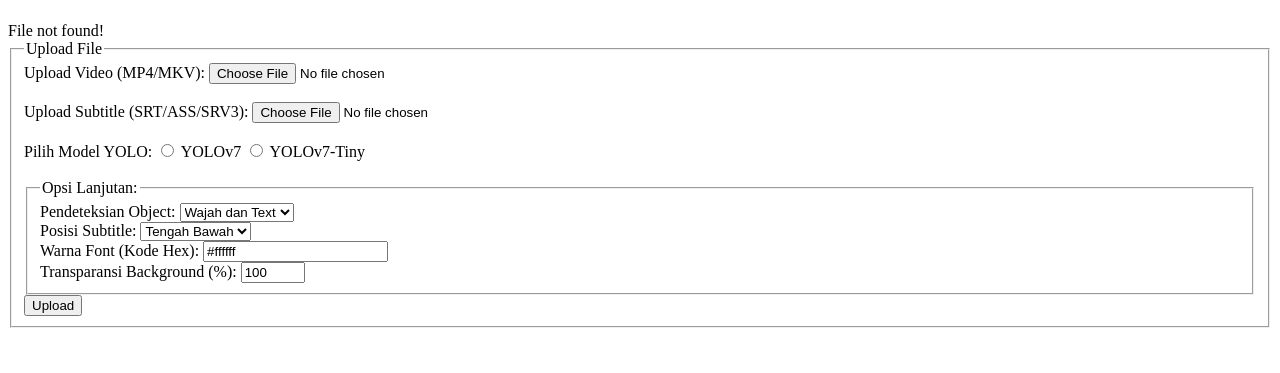
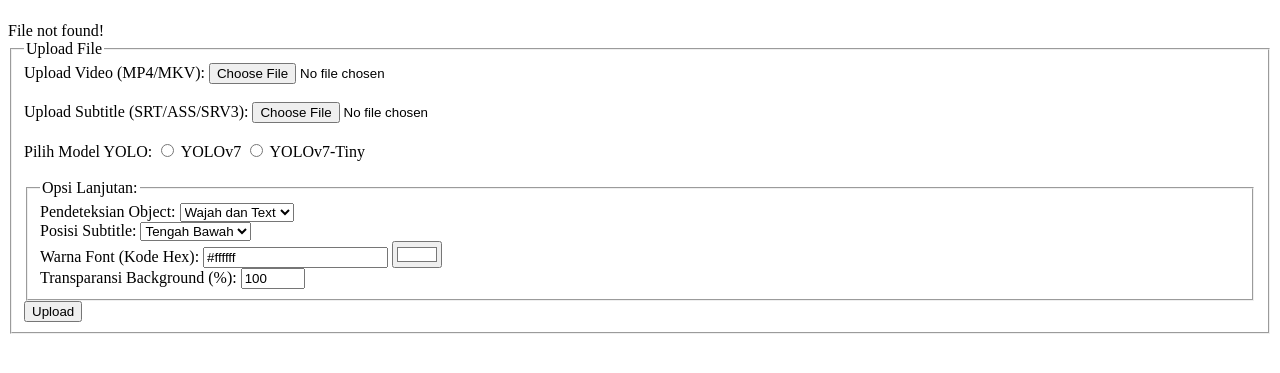
Before and after one commit to haryard/automatic-subtitle-positioning-app, a Flask app: page /preview/delete/1 in a window 1280 px wide. Shown: the part 58-431 px from the top of the page. Run offline with Flask 3, Linux system fonts and the light colour scheme; data that the repository does not hold is empty.

Commit message:
add color picker for upload form

```diff
--- a/app/main.py
+++ b/app/main.py
@@ -28,7 +28,7 @@ def extract_detect_all_subtitle_frame(video_path, subtitle_path, fps, subtitle_f
     db.commit()
 
 
-@bp.route("/", methods=('GET', 'POST'))
+@bp.route("/upload", methods=('GET', 'POST'))
 def index():
     db = get_db()
     if request.method == 'POST':
--- a/app/templates/base.html
+++ b/app/templates/base.html
@@ -4,8 +4,11 @@
     <meta charset="UTF-8">
     <meta name="viewport" content="width=device-width, initial-scale=1.0">
     <title>Penempatan Subtitle Otomatis - {% block title %}{% endblock title %}</title>
-    {% block css %}{% endblock css %}
-    {% block js %}{% endblock js %}
+    {% block css %}
+    {% endblock css %}
+    {% block js %}
+    <script src="https://cdnjs.cloudflare.com/ajax/libs/jquery/3.7.1/jquery.slim.min.js" integrity="sha512-sNylduh9fqpYUK5OYXWcBleGzbZInWj8yCJAU57r1dpSK9tP2ghf/SRYCMj+KsslFkCOt3TvJrX2AV/Gc3wOqA==" crossorigin="anonymous" referrerpolicy="no-referrer"></script>
+    {% endblock js %}
 </head>
 <body>
     <header>
--- a/app/templates/upload.html
+++ b/app/templates/upload.html
@@ -10,7 +10,7 @@
     {% for message in get_flashed_messages() %}
     <div class="flash">{{ message }}</div>
     {% endfor %}
-    <form action="/" method="post" enctype="multipart/form-data">
+    <form action="/upload" method="post" enctype="multipart/form-data">
         <fieldset>
             <legend>Upload File</legend>
             <label for="video">Upload Video (MP4/MKV):</label>
@@ -45,7 +45,8 @@
                 </select><br>
 
                 <label for="fontColor">Warna Font (Kode Hex):</label>
-                <input type="text" name="fontColor" id="fontColor" value="#ffffff"><br>
+                <input type="text" name="fontColorText" id="fontColorText" value="#ffffff">
+                <input type="color" name="fontColor" id="fontColor" value="#ffffff"><br>
 
                 <label for="transparency">Transparansi Background (%):</label>
                 <input type="number" name="transparency" id="transparency" min="0" max="100" value="100"><br>
@@ -56,3 +57,26 @@
     </form>
 </div>
 {% endblock content %}
+
+{% block script %}
+<script>
+    $(document).ready(function() {
+        updateTextValue();
+        updateColorValue();
+    });
+    function isHexColor(value) {
+        return /^#[0-9A-Fa-f]{6}$/i.test(value);
+    }
+    $("#fontColor").change(function() {
+        var selectedColor = $("#fontColor").val();
+        $("#fontColorText").val(selectedColor);
+    });
+    $("#fontColorText").on("input", function() {
+        var hexValue = $(this).val();
+        if (!isHexColor(hexValue)) {
+            hexValue = "#ffffff";
+        }
+        $("#fontColor").val(hexValue);
+    });
+</script>
+{% endblock script %}
```
Also changed, not shown: app/templates/preview.html (+5 -6 lines).
